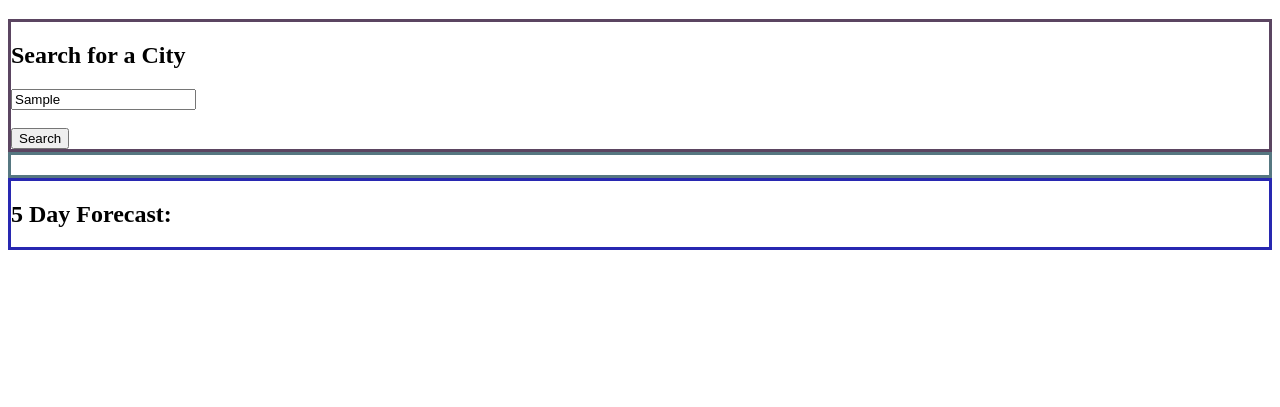
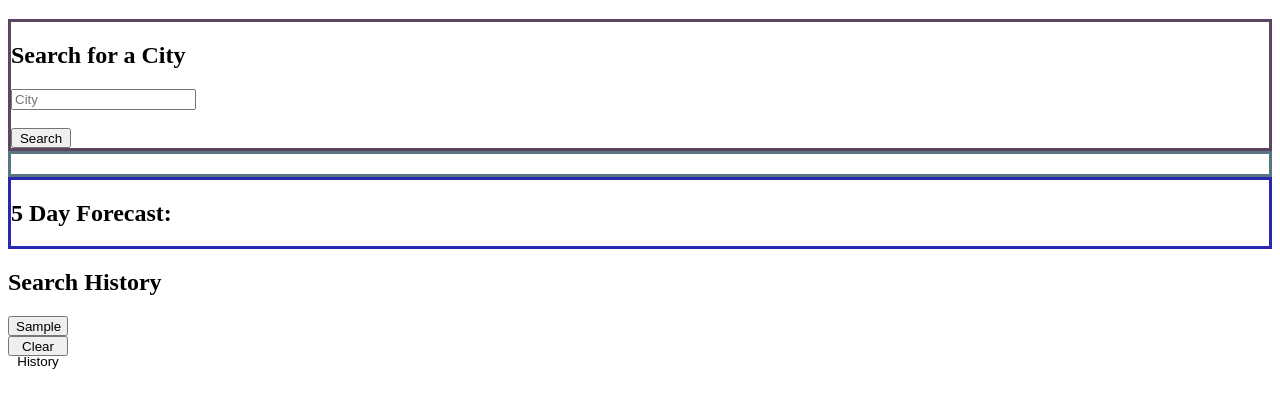
Before and after one commit to SarahSquyres/weather-app, a plain HTML site: page index.html in a window 1280 px wide. Both pictures are taken after typing "Sample" into the empty fields and a click on the button "Search". Shown: the part 67-474 px from the top of the page. Drawn offline with nearby package versions, Linux system fonts and the light colour scheme; no server answers.

Commit message:
save search to local storage and display on button elements, alert box if input is empty

```diff
--- a/assets/script.js
+++ b/assets/script.js
@@ -3,13 +3,25 @@ $(function () {
     // Selectors
     var searchBtn = $('#search-btn')
     var apiKey = '4002166d0bd05a797585e40fd9241a1b'
+    var clearBtn = $('#clear-btn')
 
     // get city name from user
     searchBtn.on('click', function () {
         var cityName = $('#search-input').val().trim();
         searchWeather(cityName);
         getForecast(cityName);
-        saveCity(cityName);
+        pushSearches();
+        $('#search-input').val("");
+
+        if (!cityName) {
+            alert("Please enter a city");
+          }
+
+    })
+
+    clearBtn.on('click', function () {
+        localStorage.clear();
+        $('#search-list').hide();
     })
 
     // Search weather & console.log data
@@ -26,13 +38,13 @@ $(function () {
                 var wind = data.list[0].wind.speed;
                 var humidity = data.list[0].main.humidity;
                 $("<h1>" + city + " " + date + "</h1>").appendTo("#city");
-                $("<h2> Temp: "  + temp + "°F" + "</h2>").appendTo("#temp");
-                $("<h2> Wind Speed: " + wind + "MPH" +"</h2>").appendTo("#wind-speed");
-                $("<h2> Humidity: " + humidity + "%" +"</h2>").appendTo("#humidity");
+                $("<h2> Temp: " + temp + "°F" + "</h2>").appendTo("#temp");
+                $("<h2> Wind Speed: " + wind + "MPH" + "</h2>").appendTo("#wind-speed");
+                $("<h2> Humidity: " + humidity + "%" + "</h2>").appendTo("#humidity");
             });
     }
 
-    // Five day forecast
+    // Five day forecast, help from Bard
     function getForecast(city) {
         fetch(`https://api.openweathermap.org/data/2.5/forecast?q=${city}&appid=${apiKey}&units=imperial`)
             .then(function (response) {
@@ -40,16 +52,38 @@ $(function () {
             })
             .then(function (data) {
                 var dataList = data.list;
-            for (var i = 0; i < dataList.length; i+=8) {
+                for (var i = 0; i < dataList.length; i += 8) {
                     $("<li>").text(`${dataList[i].dt_txt}: Temp - ${data.list[i].main.temp}°F  Wind Speed - ${data.list[i].wind.speed}MPH  Humidity - ${data.list[i].main.humidity}%`).appendTo("#five-day-forecast");
                 }
             });
     }
 
-    // Save searches
-    function saveCity (city) {
-        localStorage.setItem(city, $('#search-input').val().trim())
+    // help from Bard
+    function pushSearches() {
+        var cityName = $('#search-input').val().trim();
+        //   check to see if cityName is empty
+        if (cityName === '') {
+            return;
+        }
+        //   get city search list from local storage, convert JSON string to object, if local storage is empty, will set variable to empty array
+        var city = JSON.parse(localStorage.getItem("city")) || [];
+
+        // convert object to array in order to push variable to array (you can only push arrays to arrays)
+        cityArray = Array.from(city);
+        // push new input to local storage
+        cityArray.push(cityName);
+        localStorage.setItem("city", JSON.stringify(cityArray));
+        renderCityBtn();
+    }
+
+    function renderCityBtn() {
+        for (var i = 0; i < cityArray.length; i++) {
+            var cityBtn = $("<button>");
+            cityBtn.text(cityArray[i]);
+            cityBtn.appendTo("#search-list");
+        }
     }
 
 
+
 });
--- a/assets/style.css
+++ b/assets/style.css
@@ -17,3 +17,8 @@
     border-style: solid;
     border-color:rgb(40, 40, 177);
   }
+
+  button {
+    width: 60px;
+    height: 20px;
+  }
--- a/index.html
+++ b/index.html
@@ -26,6 +26,13 @@
         <h2>5 Day Forecast:</h2>
         <div id = "five-day-forecast"></div>
     </section>
+
+    <section id = "search-history">
+        <h2>Search History</h2>
+        <div id = "search-list"></div>
+        <button id = "clear-btn">Clear History</button>
+    </section>
+
     <script src="https://code.jquery.com/jquery-3.4.1.min.js"></script>
     <script src="./assets/script.js"></script>
 </body>
```
Lines whose indentation alone changed are shown as unchanged.
